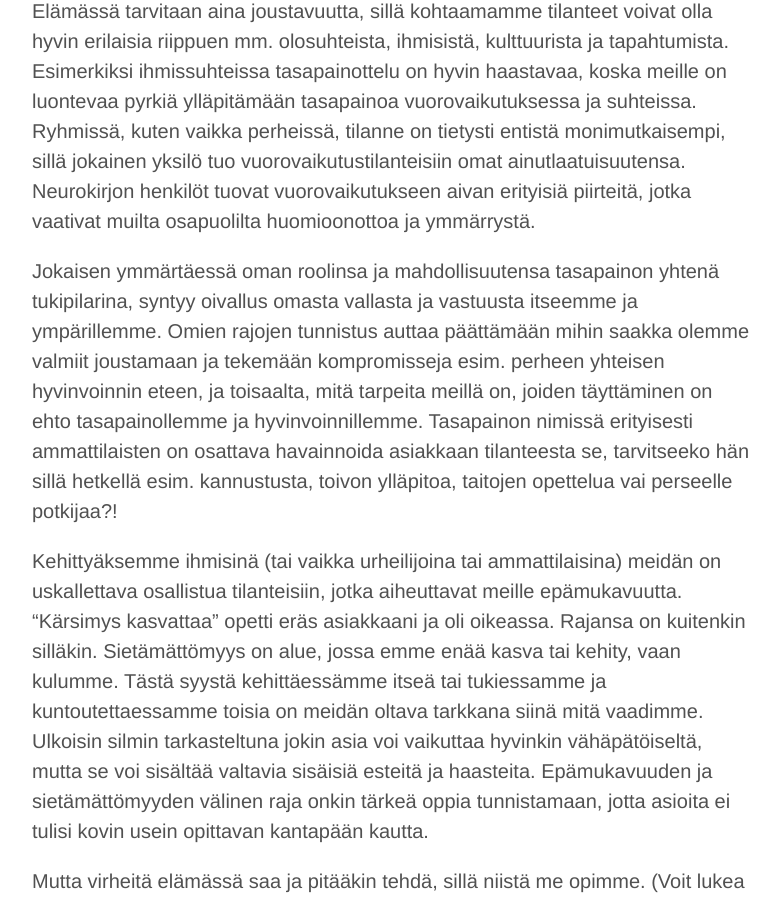
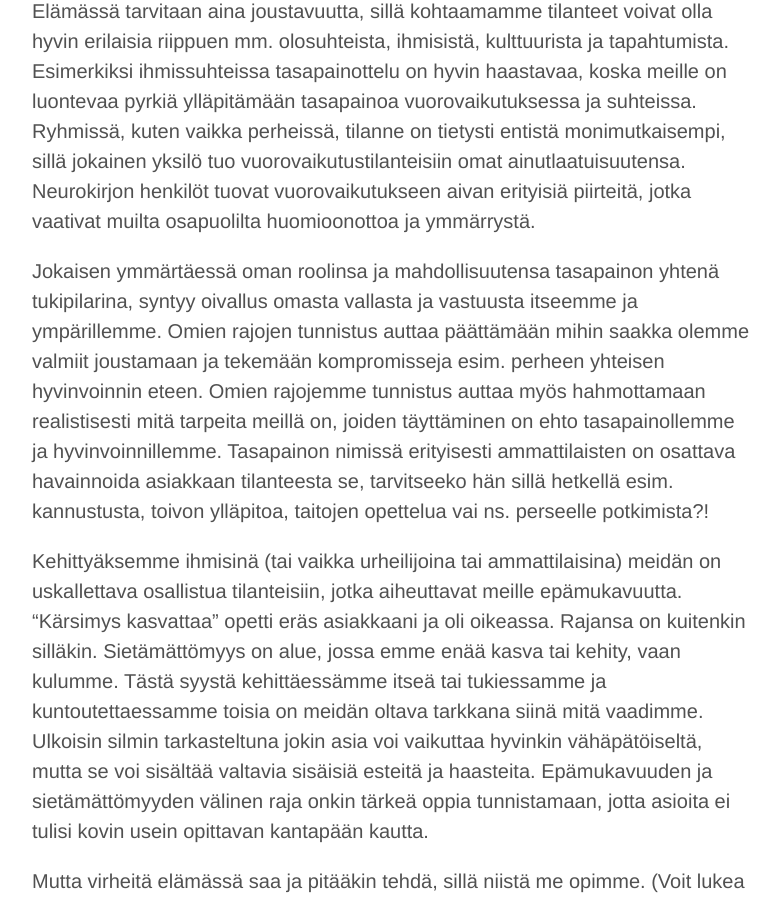
Before and after one commit to niinapiira/neppari.net, a Jekyll site: the page built from _posts/2016-03-17-tasapainoa-ja-joustavuutta-elamaan.md, in a window 1280 px wide and 900 px high, scrolled down 2736 px. Shown: the whole window, without its empty margins (248-1027 px from the left). Built offline with Jekyll 4.4.1, drawn with Linux system fonts in a browser that asks for light colours.

Commit message:
Updated 2016-03-17-tasapainoa-ja-joustavuutta-elamaan.md

```diff
--- a/_posts/2016-03-17-tasapainoa-ja-joustavuutta-elamaan.md
+++ b/_posts/2016-03-17-tasapainoa-ja-joustavuutta-elamaan.md
@@ -33,7 +33,7 @@ Vaikka emme voi hallita sitä, milloin kohtaamme rajojamme koettelevia tapahtumi
 
 Elämässä tarvitaan aina joustavuutta, sillä kohtaamamme tilanteet voivat olla hyvin erilaisia riippuen mm. olosuhteista, ihmisistä, kulttuurista ja tapahtumista. Esimerkiksi ihmissuhteissa tasapainottelu on hyvin haastavaa, koska meille on luontevaa pyrkiä ylläpitämään tasapainoa vuorovaikutuksessa ja suhteissa. Ryhmissä, kuten vaikka perheissä, tilanne on tietysti entistä monimutkaisempi, sillä jokainen yksilö tuo vuorovaikutustilanteisiin omat ainutlaatuisuutensa. Neurokirjon henkilöt tuovat vuorovaikutukseen aivan erityisiä piirteitä, jotka vaativat muilta osapuolilta huomioonottoa ja ymmärrystä.
 
-Jokaisen ymmärtäessä oman roolinsa ja mahdollisuutensa tasapainon yhtenä tukipilarina, syntyy oivallus omasta vallasta ja vastuusta itseemme ja ympärillemme. Omien rajojen tunnistus auttaa päättämään mihin saakka olemme valmiit joustamaan ja tekemään kompromisseja esim. perheen yhteisen hyvinvoinnin eteen, ja toisaalta, mitä tarpeita meillä on, joiden täyttäminen on ehto tasapainollemme ja hyvinvoinnillemme. Tasapainon nimissä erityisesti ammattilaisten on osattava havainnoida asiakkaan tilanteesta se, tarvitseeko hän sillä hetkellä esim. kannustusta, toivon ylläpitoa, taitojen opettelua vai perseelle potkijaa?!
+Jokaisen ymmärtäessä oman roolinsa ja mahdollisuutensa tasapainon yhtenä tukipilarina, syntyy oivallus omasta vallasta ja vastuusta itseemme ja ympärillemme. Omien rajojen tunnistus auttaa päättämään mihin saakka olemme valmiit joustamaan ja tekemään kompromisseja esim. perheen yhteisen hyvinvoinnin eteen. Omien rajojemme tunnistus auttaa myös hahmottamaan realistisesti mitä tarpeita meillä on, joiden täyttäminen on ehto tasapainollemme ja hyvinvoinnillemme. Tasapainon nimissä erityisesti ammattilaisten on osattava havainnoida asiakkaan tilanteesta se, tarvitseeko hän sillä hetkellä esim. kannustusta, toivon ylläpitoa, taitojen opettelua vai ns. perseelle potkimista?!
 
 Kehittyäksemme ihmisinä (tai vaikka urheilijoina tai ammattilaisina) meidän on uskallettava osallistua tilanteisiin, jotka aiheuttavat meille epämukavuutta. "Kärsimys kasvattaa" opetti eräs asiakkaani ja oli oikeassa. Rajansa on kuitenkin silläkin. Sietämättömyys on alue, jossa emme enää kasva tai kehity, vaan kulumme. Tästä syystä kehittäessämme itseä tai tukiessamme ja kuntoutettaessamme toisia on meidän oltava tarkkana siinä mitä vaadimme. Ulkoisin silmin tarkasteltuna jokin asia voi vaikuttaa hyvinkin vähäpätöiseltä, mutta se voi sisältää valtavia sisäisiä esteitä ja haasteita. Epämukavuuden ja sietämättömyyden välinen raja onkin tärkeä oppia tunnistamaan, jotta asioita ei tulisi kovin usein opittavan kantapään kautta.
 
```
